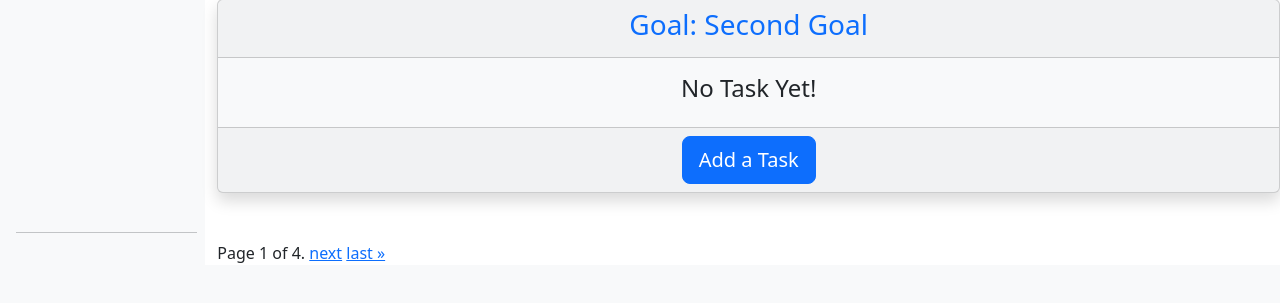
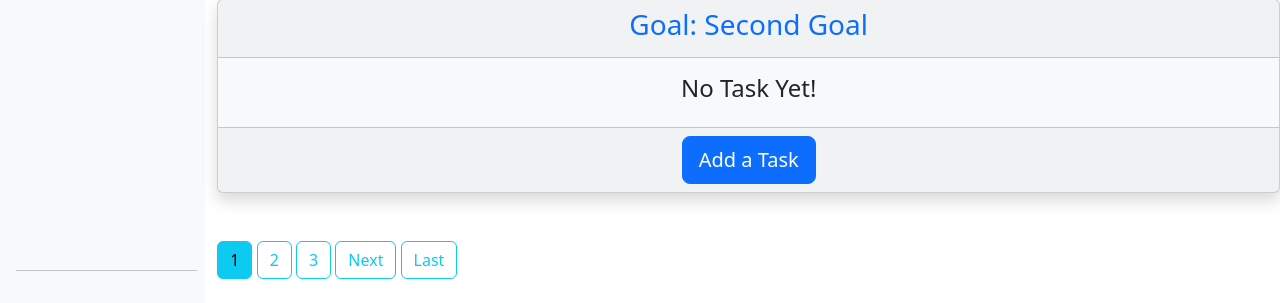
Before and after one commit to sarumaj/MindPen, a Django app: page /todos/ in a window 1280 px wide. Shown: the part 1351-1654 px from the top of the page. Before the commit the page ends 1614 px from the top, so only its background shows below. Run offline with Django 4.2, Linux system fonts and the light colour scheme; a user stored in the database is signed in; data comes from the database, SQL or seed files in the repository.

Commit message:
To_Do Pagination

```diff
--- a/DataVisualization/templates/DataVisualization/data.html
+++ b/DataVisualization/templates/DataVisualization/data.html
@@ -59,7 +59,8 @@
           </div>
         </div>
     {% endfor %}
-<div class="pagination">
+
+    <div class="pagination mt-4">
         <span class="step-links">
             {% if page_obj.has_previous %}
                 <a href="?page=1">&laquo; first</a>
@@ -76,6 +77,7 @@
             {% endif %}
         </span>
     </div>
+
 {% else %}
     <div class="card text-center">
       <div class="card-header">
--- a/To_Do/templates/To_Do/to_do.html
+++ b/To_Do/templates/To_Do/to_do.html
@@ -26,23 +26,49 @@
             </div>
         </div>
     {% endfor %}
-    <div class="pagination">
-        <span class="step-links">
-            {% if page_obj.has_previous %}
-                <a href="?page=1">&laquo; first</a>
-                <a href="?page={{ page_obj.previous_page_number }}">previous</a>
-            {% endif %}
 
-            <span class="current">
-                Page {{ page_obj.number }} of {{ page_obj.paginator.num_pages }}.
-            </span>
+    {% if is_paginated %}
 
-            {% if page_obj.has_next %}
-                <a href="?page={{ page_obj.next_page_number }}">next</a>
-                <a href="?page={{ page_obj.paginator.num_pages }}">last &raquo;</a>
-            {% endif %}
-        </span>
-    </div>
+      {% if page_obj.has_previous %}
+        <a class="btn btn-outline-info mb-4" href="?page=1">First</a>
+        <a class="btn btn-outline-info mb-4" href="?page={{ page_obj.previous_page_number }}">Previous</a>
+      {% endif %}
+
+      {% for num in page_obj.paginator.page_range %}
+        {% if page_obj.number == num %}
+          <a class="btn btn-info mb-4" href="?page={{ num }}">{{ num }}</a>
+        {% elif num > page_obj.number|add:'-3' and num < page_obj.number|add:'3' %}
+          <a class="btn btn-outline-info mb-4" href="?page={{ num }}">{{ num }}</a>
+        {% endif %}
+      {% endfor %}
+
+      {% if page_obj.has_next %}
+        <a class="btn btn-outline-info mb-4" href="?page={{ page_obj.next_page_number }}">Next</a>
+        <a class="btn btn-outline-info mb-4" href="?page={{ page_obj.paginator.num_pages }}">Last</a>
+      {% endif %}
+
+    {% endif %}
+
+
+
+<!--    <div class="pagination mt-4">-->
+<!--        <span class="step-links">-->
+<!--            {% if page_obj.has_previous %}-->
+<!--                <a href="?page=1">&laquo; first</a>-->
+<!--                <a href="?page={{ page_obj.previous_page_number }}">previous</a>-->
+<!--            {% endif %}-->
+
+<!--            <span class="current">-->
+<!--                Page {{ page_obj.number }} of {{ page_obj.paginator.num_pages }}.-->
+<!--            </span>-->
+
+<!--            {% if page_obj.has_next %}-->
+<!--                <a href="?page={{ page_obj.next_page_number }}">next</a>-->
+<!--                <a href="?page={{ page_obj.paginator.num_pages }}">last &raquo;</a>-->
+<!--            {% endif %}-->
+<!--        </span>-->
+<!--    </div>-->
+
 {% else %}
     <div class="card text-center">
         <div class="card-header text-primary">
--- a/To_Do/views.py
+++ b/To_Do/views.py
@@ -8,7 +8,7 @@
     model = Task
     template_name = "To_Do/to_do.html"
     ordering = ["-id"]
-    paginate_by = 3
+    paginate_by = 5
 
     def get_context_data(self, **kwargs):
         context = super().get_context_data(**kwargs)
```
Lines whose indentation alone changed are shown as unchanged.
